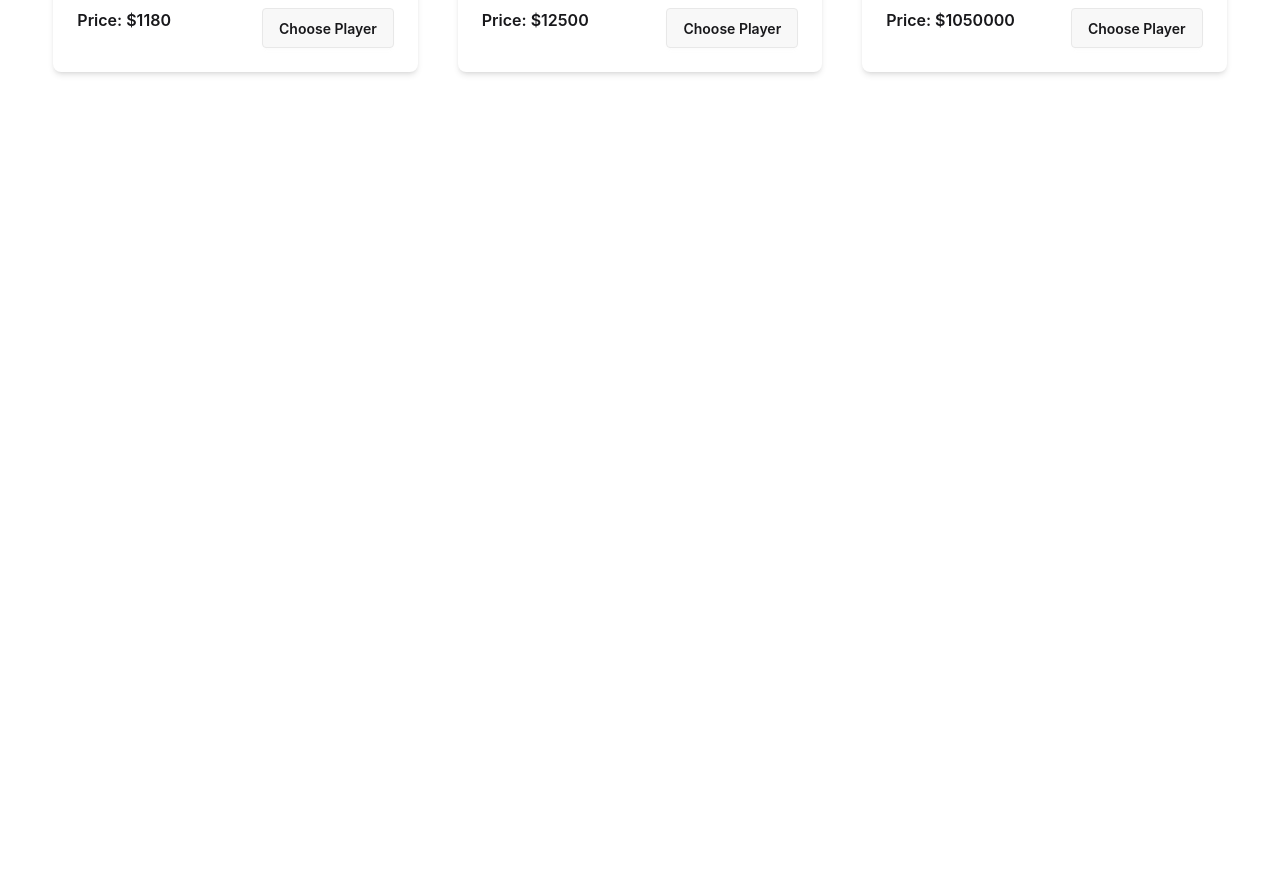
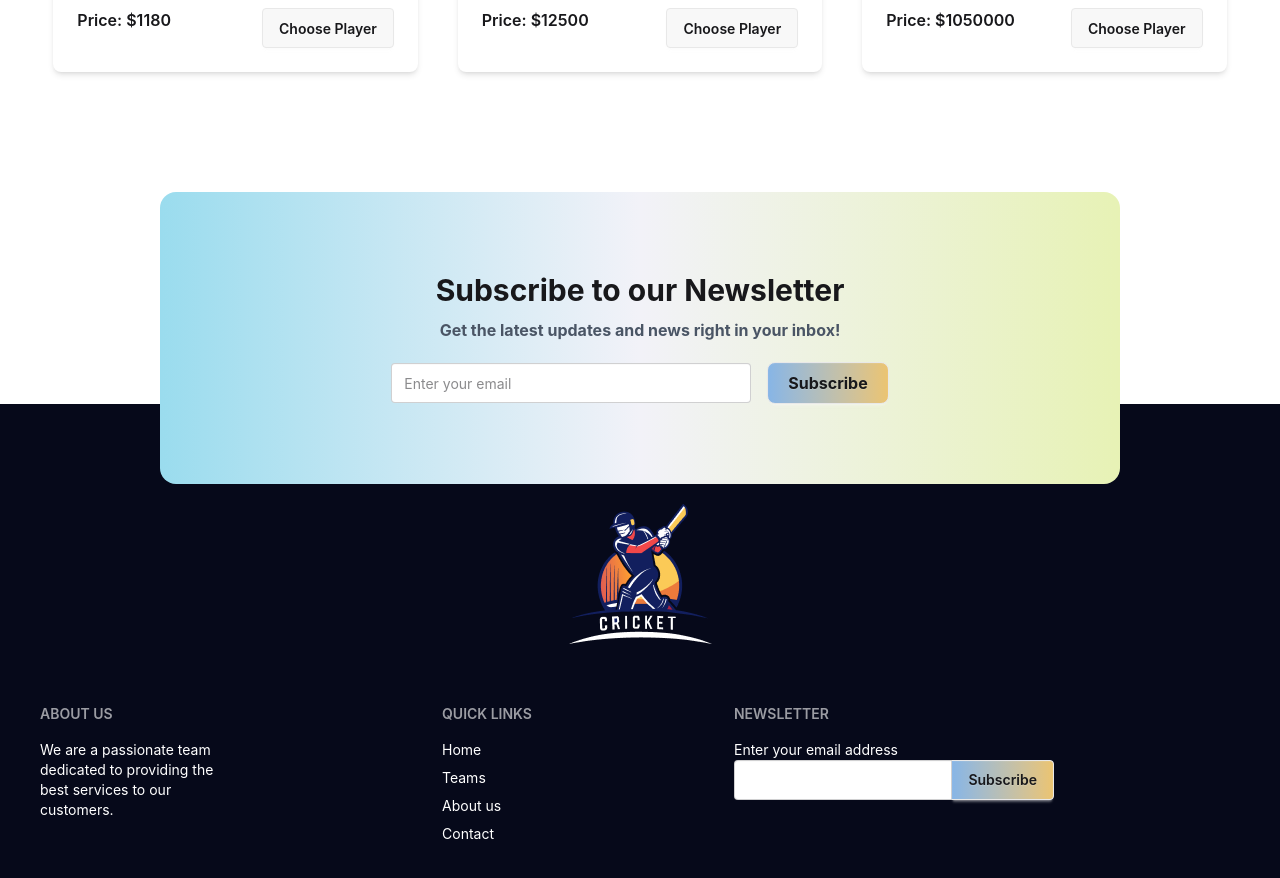
Before and after one commit to ashrafulhoda789/practice-Dream-11-ph, a React (Vite) app: page / in a window 1280 px wide. Shown: the part 1789-2667 px from the top of the page. Before the commit the page ends 1901 px from the top, so only its background shows below. Built offline with nearby package versions, Linux system fonts and the light colour scheme.

Commit message:
footer section designed

```diff
--- a/src/App.jsx
+++ b/src/App.jsx
@@ -3,6 +3,7 @@ import './App.css'
 import Banner from './components/banner/Banner'
 import Players from './components/homePage/players/Players'
 import Navbar from './components/navbar/Navbar'
+import Footer from './components/footer/footer'
 import { ToastContainer } from 'react-toastify'
 
 const fetchPlayer = async () => {
@@ -31,6 +32,10 @@ function App() {
 
         <ToastContainer></ToastContainer>
       </main>
+
+      <footer>
+       <Footer></Footer>
+      </footer>
     </>
   )
 }
--- /dev/null
+++ b/src/components/footer/Footer.jsx
@@ -0,0 +1,55 @@
+import React from 'react';
+import footerImg from '../../assets/logo-footer.png';
+
+const footer = () => {
+    return (
+        <div>
+            <div className='w-9/12 mx-auto flex flex-col  items-center space-y-5 bg-linear-to-r from-[#9ADCEE] via-[#F2F2F8] to-[#E7F2B5]  rounded-2xl px-3 py-20 relative top-20'>
+                <div className='text-center space-y-2.5'>
+                    <h1 className='text-xl md:text-2xl lg:text-3xl font-bold'>Subscribe to our Newsletter</h1>
+                    <h3 className='font-bold text-[16px] text-gray-600' >Get the latest updates and news right in your inbox!</h3>
+                </div>
+                <div className='flex flex-col md:flex-row gap-4 items-center'>
+                    <input type="email" placeholder="Enter your email" className="input md:w-90 text-bold" />
+                    <button className='btn rounded-lg bg-linear-to-r from-[#87B5E6] to-[#EBC471] text-[16px] font-bold p-5 '>Subscribe</button>
+                </div>
+            </div>
+
+            <div className='bg-[#06091A] pt-20'>
+                <div className='flex justify-center items-center my-5'>
+                    <img  src={footerImg} alt="" />
+                </div>
+                <footer className="footer sm:footer-horizontal  text-white p-10">
+
+                    <nav className='w-50'>
+                        <h6 className="footer-title">About Us</h6>
+                        <p>We are a passionate team dedicated to providing the best services to our customers.</p>
+                    </nav>
+                    <nav>
+                        <h6 className="footer-title">Quick Links</h6>
+                        <a className="link link-hover">Home</a>
+                        <a className="link link-hover">Teams</a>
+                        <a className="link link-hover">About us</a>
+                        <a className="link link-hover">Contact</a>
+                    </nav>
+
+                    <form>
+                        <h6 className="footer-title">Newsletter</h6>
+                        <fieldset className="w-80">
+                            <label>Enter your email address</label>
+                            <div className="join">
+                                <input
+                                    type="text"
+                                    placeholder="username@site.com"
+                                    className="input input-bordered join-item" />
+                                <button className="btn bg-linear-to-r from-[#87B5E6] to-[#EBC471] join-item">Subscribe</button>
+                            </div>
+                        </fieldset>
+                    </form>
+                </footer>
+            </div>
+        </div>
+    );
+};
+
+export default footer;
--- a/src/components/navbar/Navbar.jsx
+++ b/src/components/navbar/Navbar.jsx
@@ -22,9 +22,9 @@ const Navbar = ({coin}) => {
                 </div>
                 <div className="navbar-center hidden lg:flex">
                     <ul className="menu menu-horizontal px-1 text-lg font-semibold">
-                        <li><a href=''>Home</a></li>
+                        <li><a>Home</a></li>
 
-                        <li><a href=''>Teams</a></li>
+                        <li><a>Teams</a></li>
                     </ul>
                 </div>
                 <div className="navbar-end">
```
